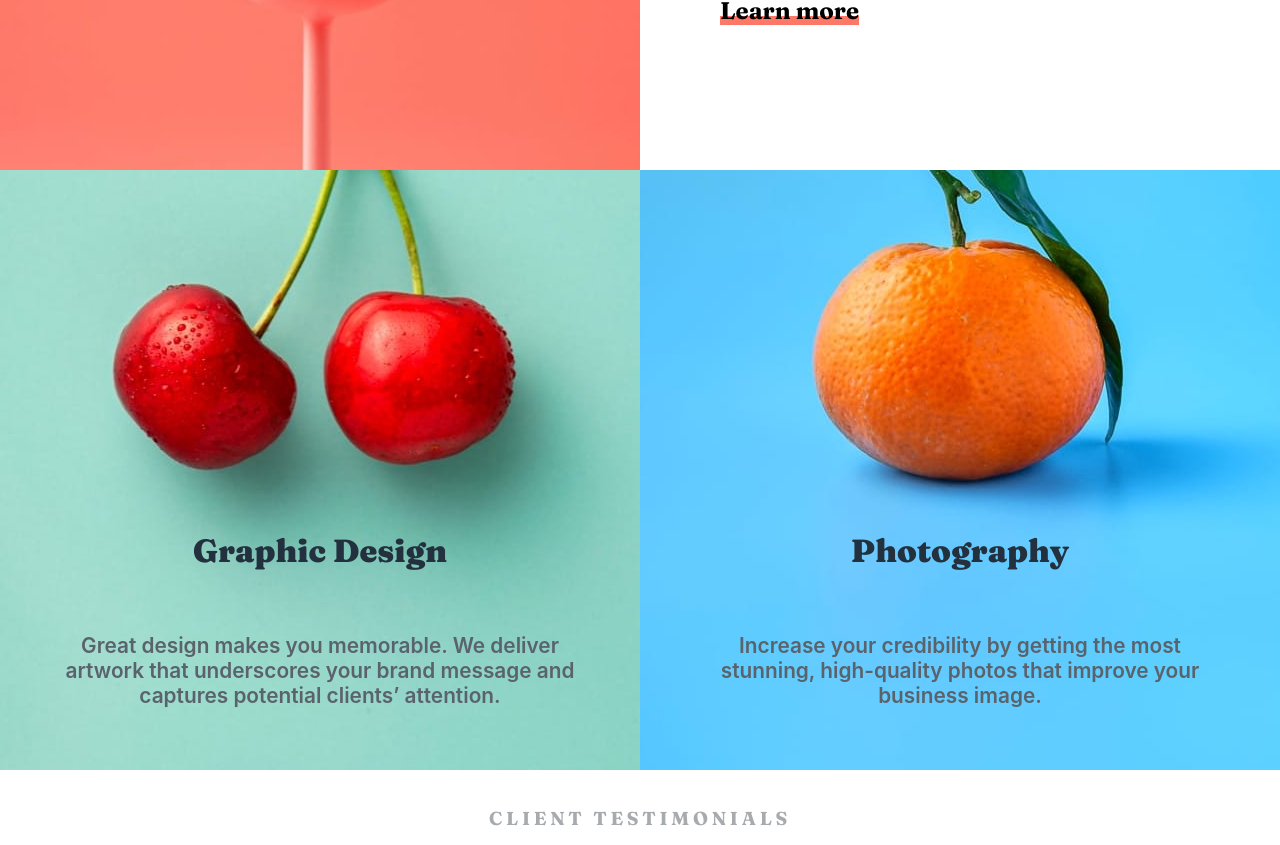
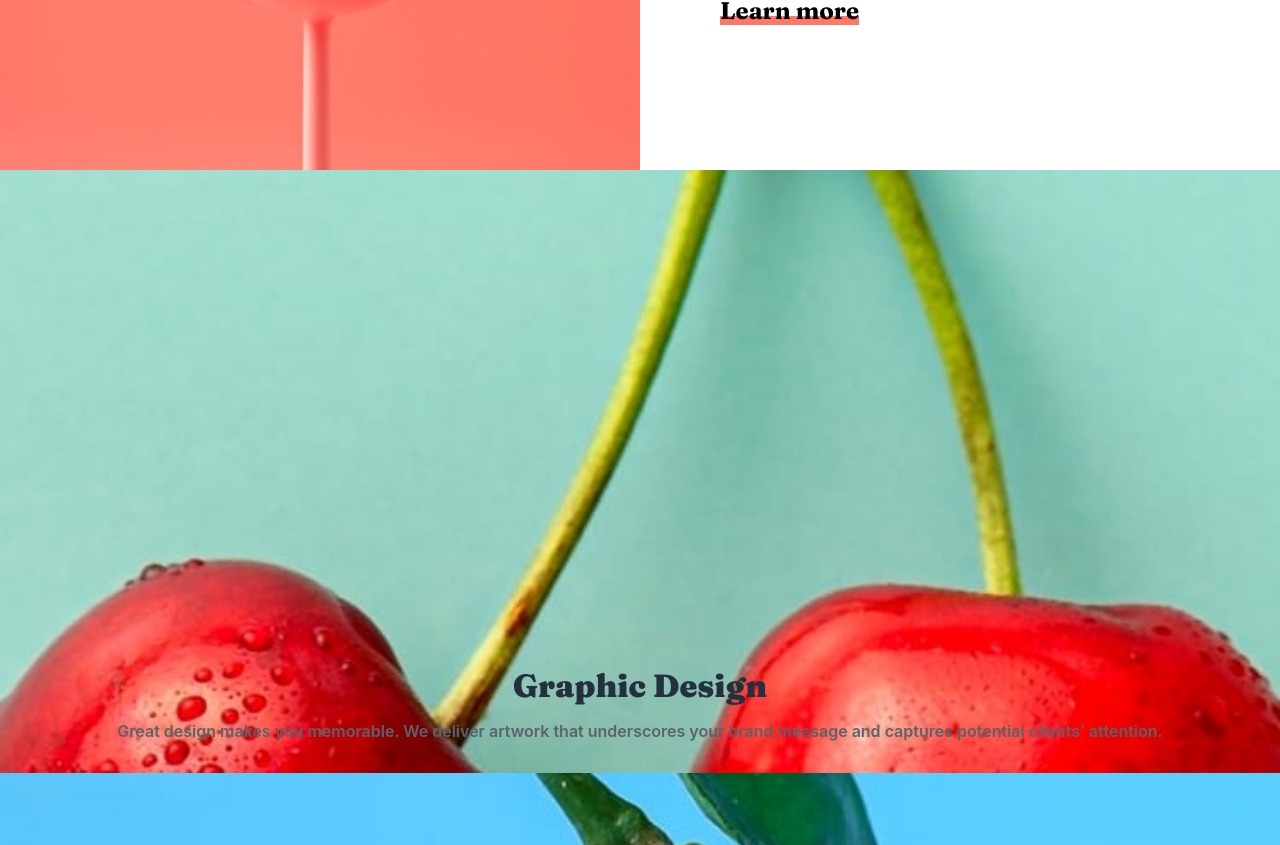
Before and after one commit to kalibir/sunny-side-agency-landing-page, a React (Create React App) app: page / in a window 1280 px wide. Shown: the part 1795-2640 px from the top of the page. Built offline with nearby package versions, Linux system fonts and the light colour scheme.

Commit message:
mobile refactor, added an intermediate wrapper for text

```diff
--- a/src/components/ImageCards/index.js
+++ b/src/components/ImageCards/index.js
@@ -4,19 +4,24 @@ import "./styles.scss";
 const ImageCards = () => {
 	return (
 		<div className='graphic-photo-holder'>
-			<div className='graphic'>
+			<div className='graphic-design'>
+				<div className='text-wrapper'>
 					<h3>Graphic Design</h3>
 					<p>
-					Great design makes you memorable. We deliver artwork that underscores
-					your brand message and captures potential clients’ attention.
+						Great design makes you memorable. We deliver artwork that
+						underscores your brand message and captures potential clients’
+						attention.
 					</p>
 				</div>
-			<div className='photo'>
+			</div>
+			<div className='photography'>
+				<div className='text-wrapper'>
 					<h3>Photography</h3>
 					<p>
-					Increase your credibility by getting the most <br />
-					stunning, high-quality photos that improve your business image.
+						Increase your credibility by getting the most stunning, high-quality
+						photos that improve your business image.n.
 					</p>
+				</div>
 			</div>
 		</div>
 	);
--- a/src/components/ImageCards/styles.scss
+++ b/src/components/ImageCards/styles.scss
@@ -3,88 +3,54 @@
 .graphic-photo-holder {
 	display: flex;
 	flex-direction: column;
-
-	.graphic {
+	.graphic-design {
 		background-image: url("../../assets/images/mobile/image-graphic-design.jpg");
-		height: 600px;
 		background-position: top;
 		background-size: cover;
-		text-align: center;
 		display: flex;
 		flex-direction: column;
 		justify-content: flex-end;
-		h3 {
-			font-family: $fraunces-font-family;
+		.text-wrapper {
 			color: $very-dark-desaturated-blue;
-			font-size: 2em;
-			font-weight: 900;
-		}
-		p {
-			color: $very-dark-grayish-blue;
 			padding: 1em;
-			margin: 1em 0;
-			font-weight: 600;
+			text-align: center;
+			margin-top: 30em;
+			h3 {
+				font-family: $fraunces-font-family;
+				font-size: 2em;
+				font-weight: 900;
+			}
+
+			p {
+				color: $very-dark-grayish-blue;
+				padding: 1em;
+				font-weight: 600;
+			}
 		}
 	}
-
-	.photo {
+	.photography {
 		background-image: url("../../assets/images/mobile/image-photography.jpg");
-		height: 600px;
 		background-position: top;
 		background-size: cover;
-		text-align: center;
 		display: flex;
 		flex-direction: column;
 		justify-content: flex-end;
-		h3 {
-			font-family: $fraunces-font-family;
+		.text-wrapper {
 			color: $very-dark-desaturated-blue;
-			font-size: 2em;
-			font-weight: 900;
-		}
-		p {
-			color: $very-dark-grayish-blue;
 			padding: 1em;
-			margin: 1em 0;
-			font-weight: 600;
-		}
-	}
-}
+			text-align: center;
+			margin-top: 30em;
+			h3 {
+				font-family: $fraunces-font-family;
+				font-size: 2em;
+				font-weight: 900;
+			}
 
-@media (min-width: 768px) {
-	.graphic-photo-holder {
-		flex-direction: row;
-		.graphic {
-			background-image: url("../../assets/images/desktop/image-graphic-design.jpg");
-			width: 50%;
 			p {
-				font-size: 1.3em;
-			}
-		}
-		.photo {
-			background-image: url("../../assets/images/desktop/image-photography.jpg");
-			width: 50%;
-			p {
-				font-size: 1.3em;
+				color: $very-dark-grayish-blue;
+				padding: 1em;
+				font-weight: 600;
 			}
 		}
 	}
 }
-@media (min-width: 1024px) {
-	.graphic-photo-holder {
-		.graphic {
-			p {
-				padding: 3em;
-				margin: 0;
-				font-size: 1.3em;
-			}
-		}
-		.photo {
-			p {
-				padding: 3em;
-				margin: 0;
-				font-size: 1.3em;
-			}
-		}
-	}
-}
```
Lines whose indentation alone changed are shown as unchanged.
